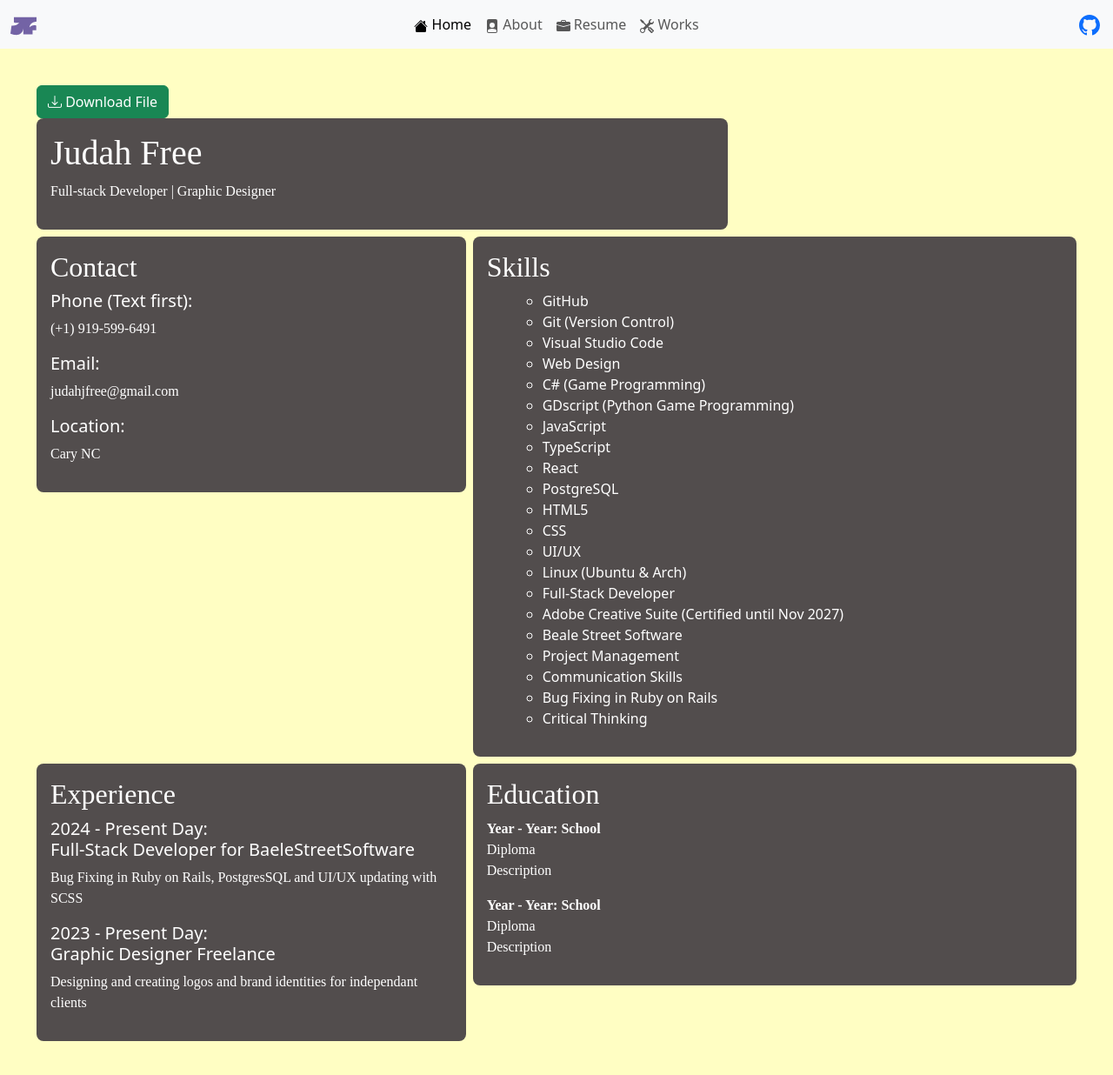
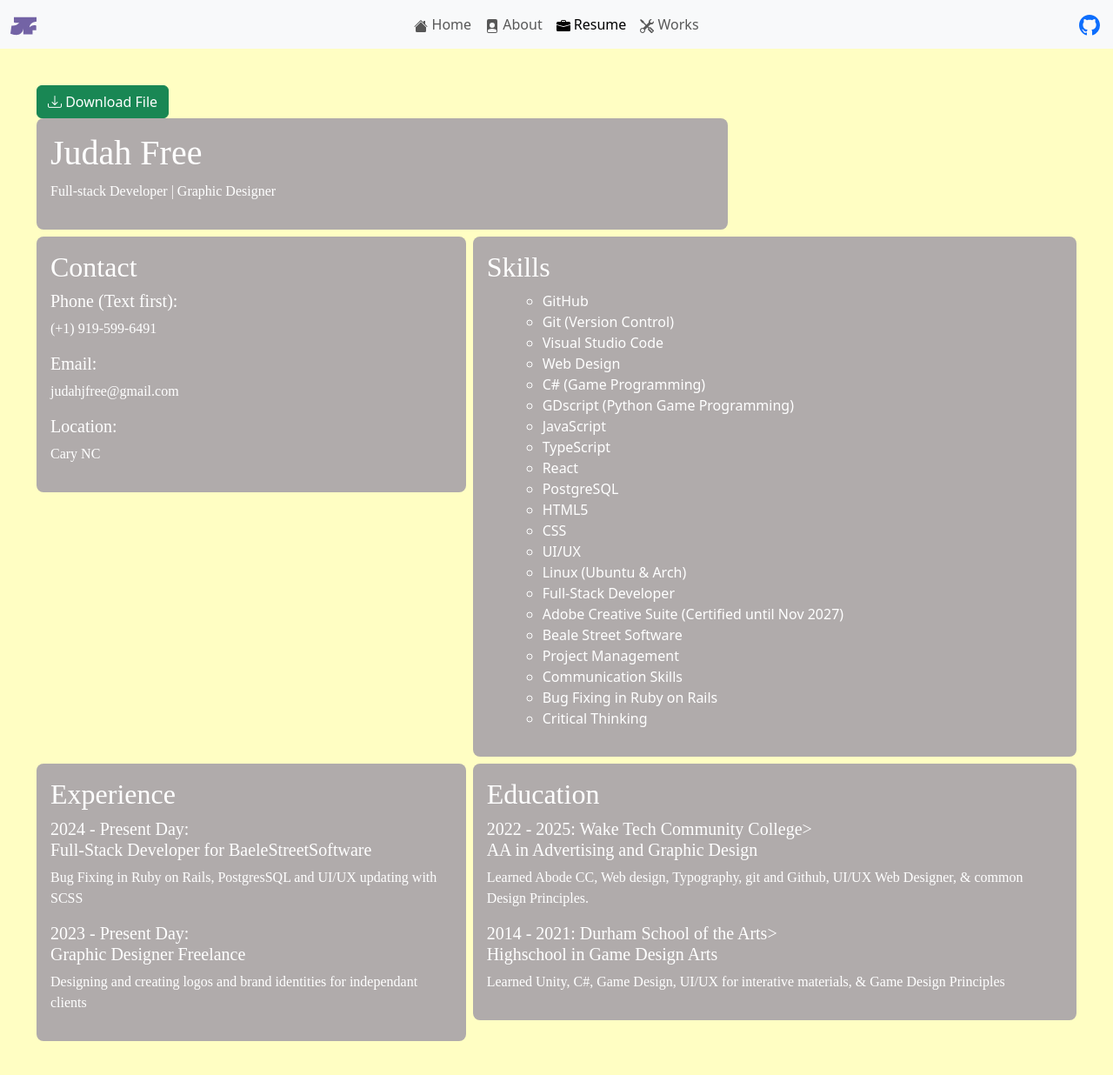
Before and after one commit to JudahFree/portfolioDesign, a plain HTML site: page Resume.html in a window 1280 px wide. Shown: the whole page at 87% size. Drawn offline with nearby package versions, Linux system fonts and the light colour scheme; a web font is replaced by a local one.

Commit message:
Updated Navbar active tabs

```diff
--- a/Resume.html
+++ b/Resume.html
@@ -37,7 +37,7 @@
             <div class="collapse navbar-collapse" id="navbarSupportedContent">
               <ul class="navbar-nav ms-auto mb-2 mb-lg-0">
                 <li class="nav-item">
-                  <a class="nav-link active" aria-current="page" href="index.html">
+                  <a class="nav-link" aria-current="page" href="index.html">
                       <svg xmlns="http://www.w3.org/2000/svg" width="16" height="16" fill="currentColor" class="bi bi-house-fill" viewBox="0 0 16 16">
                           <path d="M8.707 1.5a1 1 0 0 0-1.414 0L.646 8.146a.5.5 0 0 0 .708.708L8 2.207l6.646 6.647a.5.5 0 0 0 .708-.708L13 5.793V2.5a.5.5 0 0 0-.5-.5h-1a.5.5 0 0 0-.5.5v1.293z"/>
                           <path d="m8 3.293 6 6V13.5a1.5 1.5 0 0 1-1.5 1.5h-9A1.5 1.5 0 0 1 2 13.5V9.293z"/>
@@ -54,7 +54,7 @@
                   </a>
                 </li>
                 <li class="nav-item">
-                  <a class="nav-link" href="Resume.html">
+                  <a class="nav-link active" href="Resume.html">
                       <svg xmlns="http://www.w3.org/2000/svg" width="16" height="16" fill="currentColor" class="bi bi-briefcase-fill" viewBox="0 0 16 16">
                           <path d="M6.5 1A1.5 1.5 0 0 0 5 2.5V3H1.5A1.5 1.5 0 0 0 0 4.5v1.384l7.614 2.03a1.5 1.5 0 0 0 .772 0L16 5.884V4.5A1.5 1.5 0 0 0 14.5 3H11v-.5A1.5 1.5 0 0 0 9.5 1zm0 1h3a.5.5 0 0 1 .5.5V3H6v-.5a.5.5 0 0 1 .5-.5"/>
                           <path d="M0 12.5A1.5 1.5 0 0 0 1.5 14h13a1.5 1.5 0 0 0 1.5-1.5V6.85L8.129 8.947a.5.5 0 0 1-.258 0L0 6.85z"/>
@@ -166,8 +166,11 @@
                 <div class="col-md-7">
                   <div class="p-3">
                       <h2>Education</h2>
-                      <p><strong>Year - Year: School</strong><br>Diploma<br>Description</p>
-                      <p><strong>Year - Year: School</strong><br>Diploma<br>Description</p>
+                      <h5>2022 - 2025: Wake Tech Community College><br>AA in Advertising and Graphic Design<br></h5>
+                      <p>Learned Abode CC, Web design, Typography, git and Github,
+                        UI/UX Web Designer, & common Design Principles.  </p>
+                      <h5>2014 - 2021: Durham School of the Arts><br>Highschool in Game Design Arts<br></h5>
+                      <p>Learned Unity, C#, Game Design, UI/UX for interative materials, & Game Design Principles</p>
                   </div>
                 </div>
               </div>
--- a/styles.css
+++ b/styles.css
@@ -3,7 +3,7 @@ h1 {
     font-optical-sizing: auto;
     font-style: normal;
 }
-h2 {
+h2, h5 {
     font-family: "Funnel Display", serif;
     font-optical-sizing: auto;
     font-style: normal;
@@ -26,7 +26,7 @@ main {
     justify-content: center;
 }
 .p-3 {
-    background-color: #524d4d;
+    background-color: #b0abab;
     padding: 1rem;
     border-radius: 0.5rem;
     color: white;
```
Also changed, not shown: about.html (+2 -2 lines), works.html (+2 -2 lines).
